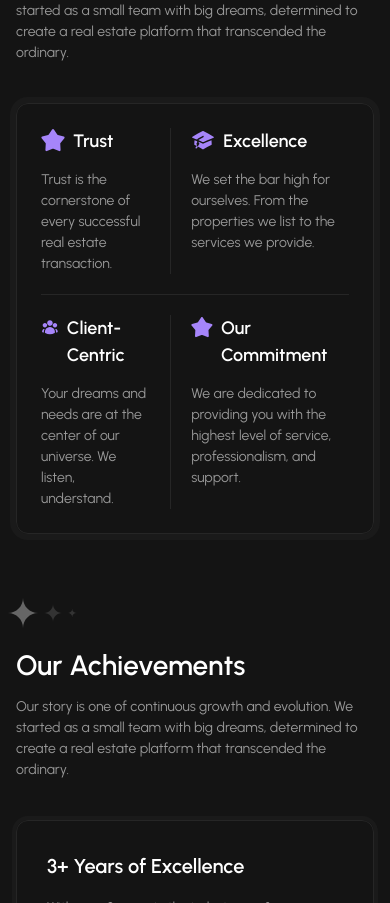
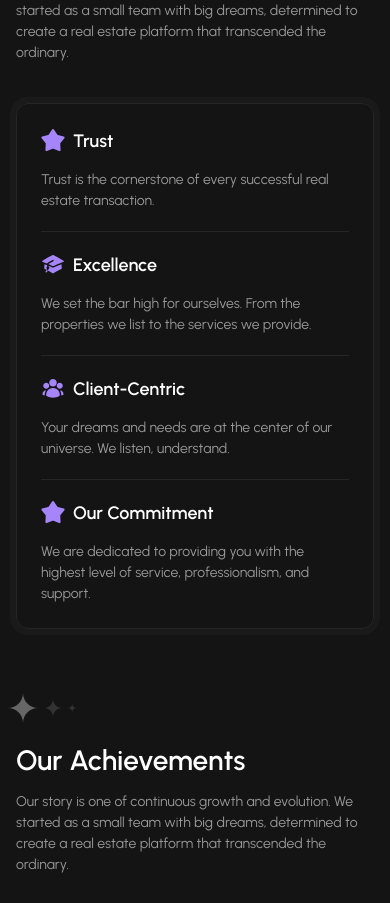
Before and after one commit to abdelrahman-abdelmoaty/Estatein, a Next.js app: page /about-us in a window 390 px wide. Shown: the part 1102-2005 px from the top of the page. Built offline with nearby package versions, Linux system fonts and the light colour scheme.

Commit message:
small ui fix

```diff
--- a/src/containers/about-us/values/index.tsx
+++ b/src/containers/about-us/values/index.tsx
@@ -29,7 +29,8 @@ outline-grey-10 md:grid-cols-[1fr_1px_1fr] md:grid-rows-[1fr_1px_1fr] xl:gap-[24
             transaction.
           </Paragraph>
         </div>
-        <div className="border-l border-grey-15"></div>
+        <div className="hidden border-l border-grey-15 md:block"></div>
+        <hr className="border-grey-15 md:hidden" />
         <div className="flex flex-col gap-[14px] xl:gap-[16px] dt:gap-[20px]">
           <div className="items flex gap-[8px] xl:gap-[10px] dt:gap-[14px]">
             <Excellence className="h-[24px] w-[24px] text-purple-75 xl:h-[28px] xl:w-[28px] dt:h-[34px] dt:w-[34px]" />
@@ -40,7 +41,7 @@ outline-grey-10 md:grid-cols-[1fr_1px_1fr] md:grid-rows-[1fr_1px_1fr] xl:gap-[24
             the services we provide.
           </Paragraph>
         </div>
-        <hr className="col-span-3 border-grey-15" />
+        <hr className="border-grey-15 md:col-span-3" />
         <div className="flex flex-col gap-[14px] xl:gap-[16px] dt:gap-[20px]">
           <div className="items flex gap-[8px] xl:gap-[10px] dt:gap-[14px]">
             <ClientCentric className="h-[24px] w-[24px] text-purple-75 xl:h-[28px] xl:w-[28px] dt:h-[34px] dt:w-[34px]" />
@@ -51,7 +52,8 @@ outline-grey-10 md:grid-cols-[1fr_1px_1fr] md:grid-rows-[1fr_1px_1fr] xl:gap-[24
             understand.
           </Paragraph>
         </div>
-        <div className="border-l border-grey-15"></div>
+        <div className="hidden border-l border-grey-15 md:block"></div>
+        <hr className="border-grey-15 md:hidden" />
         <div className="flex flex-col gap-[14px] xl:gap-[16px] dt:gap-[20px]">
           <div className="items flex gap-[8px] xl:gap-[10px] dt:gap-[14px]">
             <Star className="h-[24px] w-[24px] text-purple-75 xl:h-[28px] xl:w-[28px] dt:h-[34px] dt:w-[34px]" />
```
Also changed, not shown: 1 other file (tests, documents, lock files or other folders).
